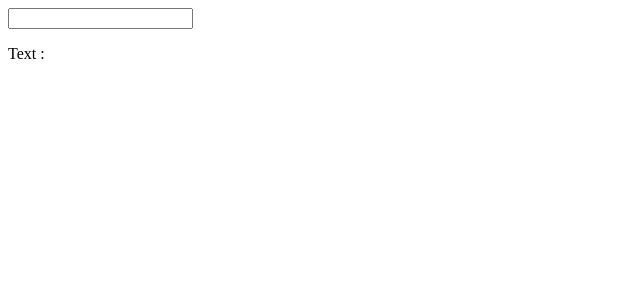
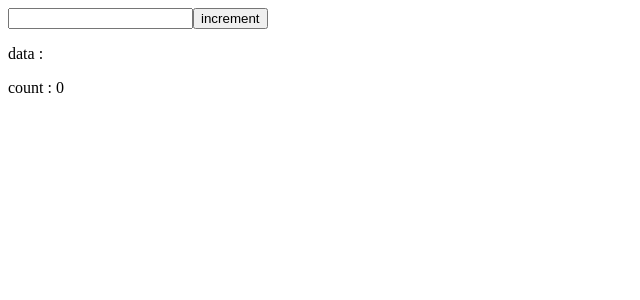
Before and after one commit to mdmusharruf13/React-Hooks, a React (Vite) app: page / in a window 1280 px wide. Shown: the top 300 px of the page, without its empty margins (0-640 px from the left). Built offline with nearby package versions, Linux system fonts and the light colour scheme.

Commit message:
useState with objects

```diff
--- a/src/App.jsx
+++ b/src/App.jsx
@@ -1,5 +1,6 @@
 // import UseState_01 from "./hooks/UseState/UseState_01"
-import UseState_02 from "./hooks/UseState/UseState_02"
+// import UseState_02 from "./hooks/UseState/UseState_02"
+import UseState_03 from "./hooks/UseState/UseState_03"
 
 function App() {
 
@@ -7,7 +8,9 @@ function App() {
     <>
         {/* <UseState_01 /> */}
 
-        <UseState_02 />
+        {/* <UseState_02 /> */}
+
+        <UseState_03 />
     </>
   )
 }
--- /dev/null
+++ b/src/hooks/UseState/UseState_03.jsx
@@ -0,0 +1,25 @@
+import React, { useState } from 'react'
+
+function UseState_03() {
+
+    const [data, setData] = useState({count: 0, name: ''});
+
+    const handleInput = (newName) => {
+        setData((prev) => ({...prev, name: newName}));
+    }
+
+    const handleClick = () => {
+        setData((prev) => ({...prev, count: prev.count +1}));
+    }
+
+    return (
+       <>
+            <input type="text" onChange={(e) => handleInput(e.target.value)}/>
+            <button onClick={handleClick}>increment</button>
+            <p>data : {data.name}</p>
+            <p>count : {data.count} </p>
+       </>
+    )
+}
+
+export default UseState_03
```
